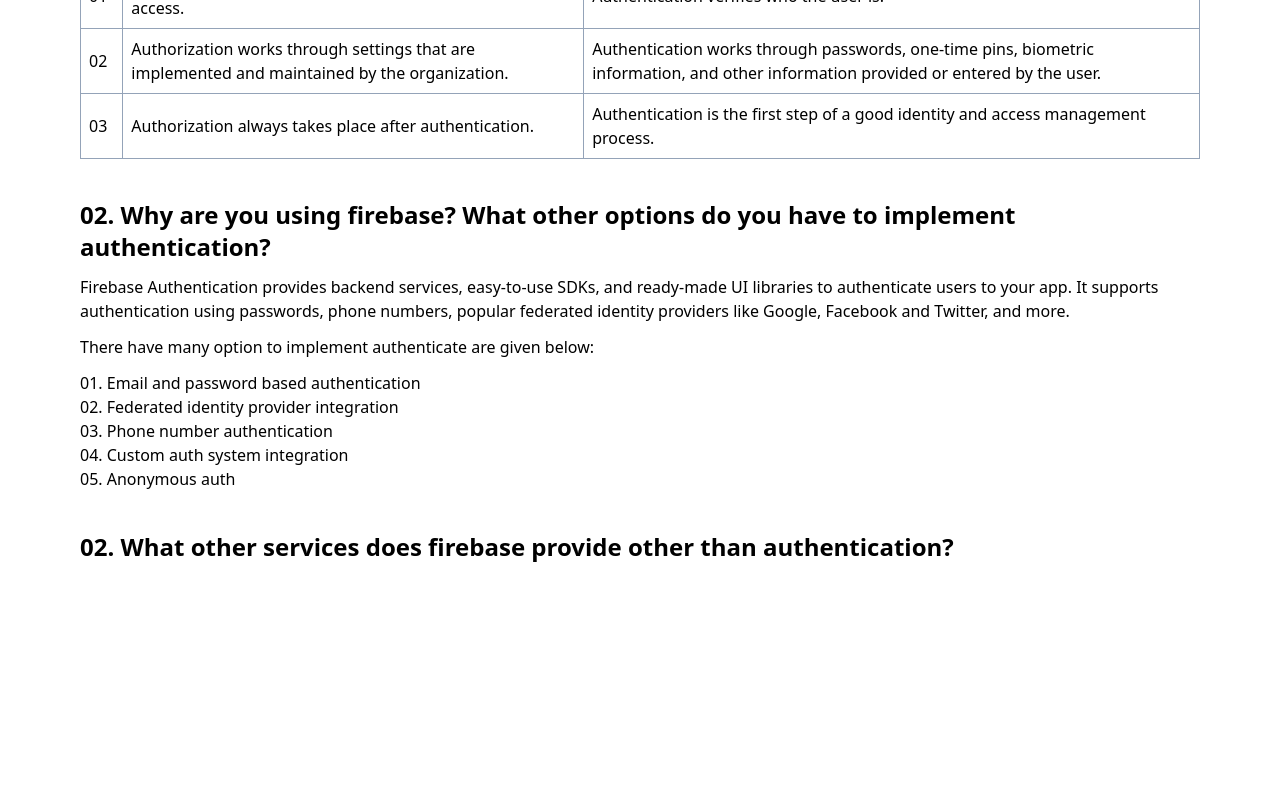
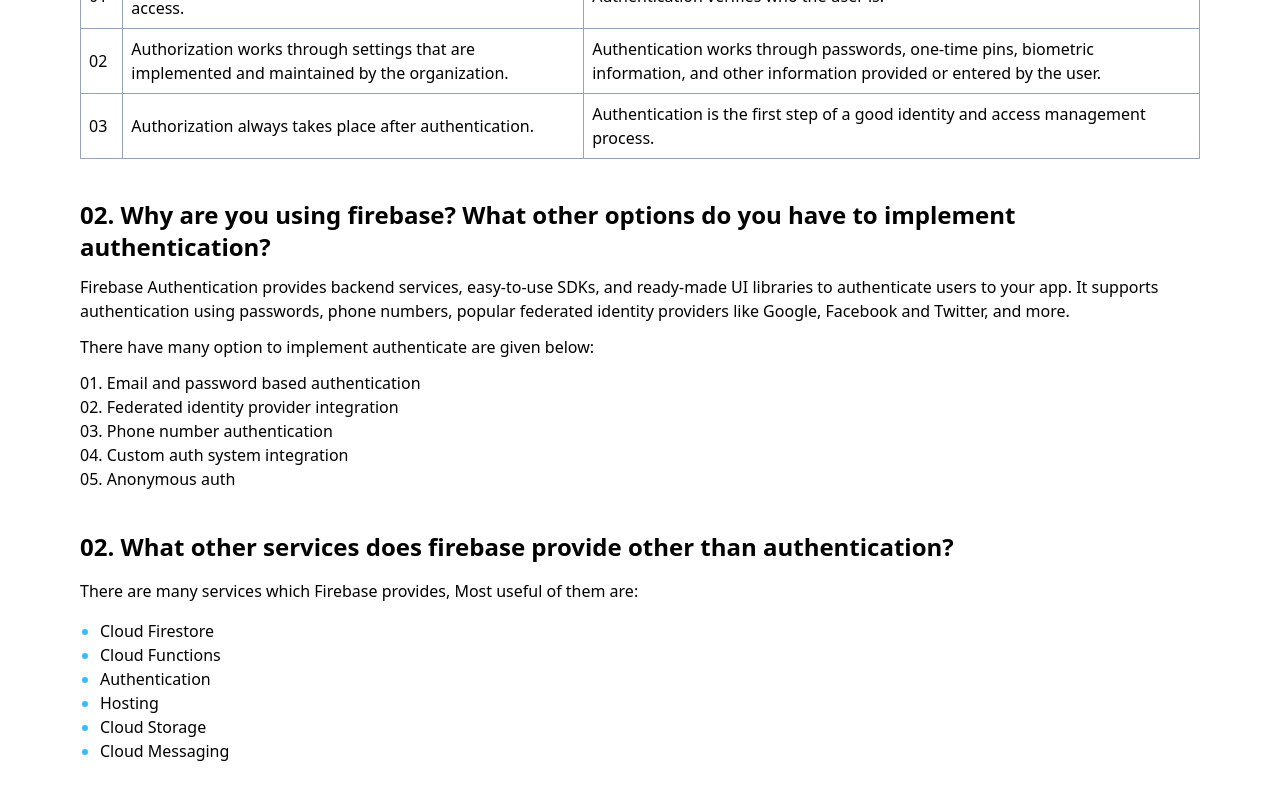
Before and after one commit to merazul2755/Wilde-Lodge, a React (Create React App) app: page /blogs in a window 1280 px wide. Shown: the part 228-1028 px from the top of the page. Before the commit the page ends 803 px from the top, so only its background shows below. Built offline with nearby package versions, Linux system fonts and the light colour scheme.

Commit message:
add Blogs

```diff
--- a/src/components/Blogs/Blogs.js
+++ b/src/components/Blogs/Blogs.js
@@ -48,8 +48,18 @@
         </ul>
         </div>
 
-        <div className="mt-10">
+        <div className="mt-10 mb-10">
         <h1 className="font-bold text-2xl mb-3">02. What other services does firebase provide other than authentication?</h1>
+        <p className="mt-4 mb-4">There are many services which Firebase provides, Most useful of them are:</p>
+
+        <ul className="marker:text-sky-400 list-disc ml-5">
+            <li>Cloud Firestore</li>
+            <li>Cloud Functions</li>
+            <li>Authentication</li>
+            <li>Hosting</li>
+            <li>Cloud Storage</li>
+            <li>Cloud Messaging</li>
+        </ul>
         </div>
     </div>
   );
```
